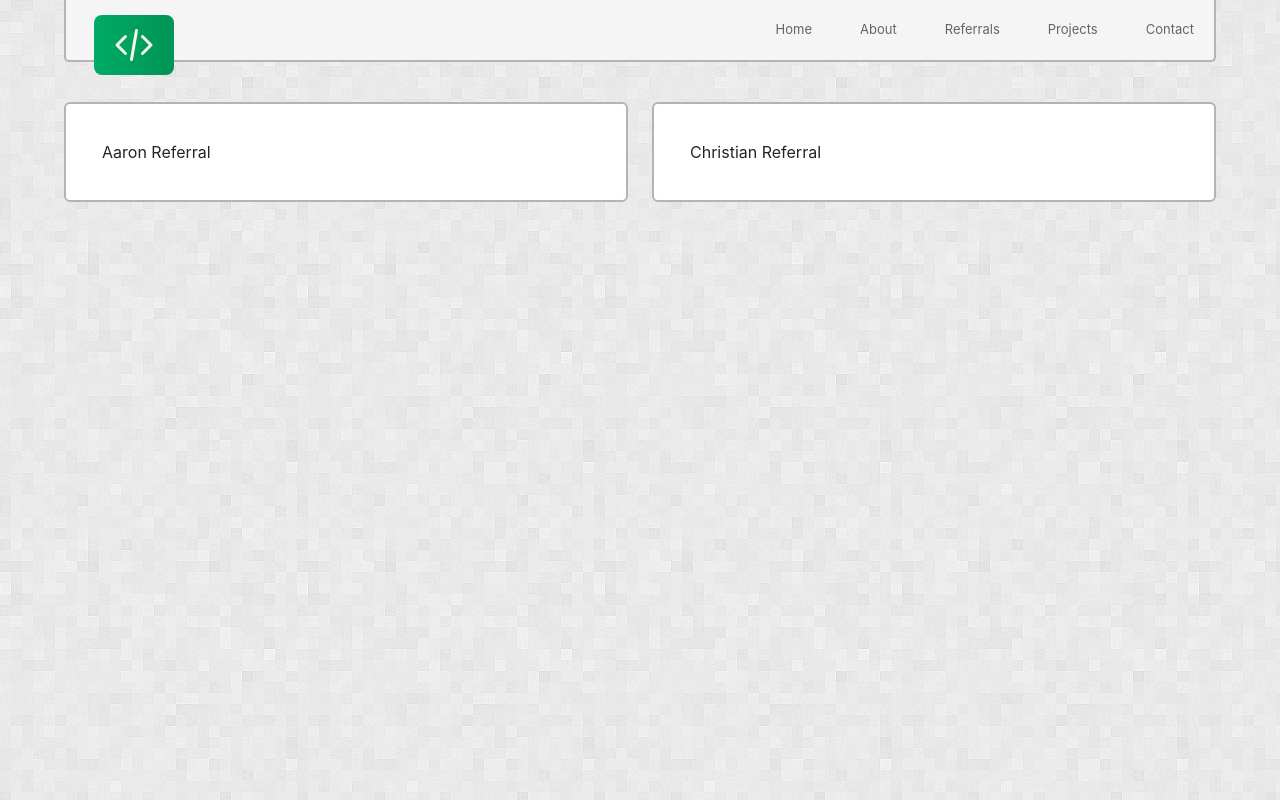
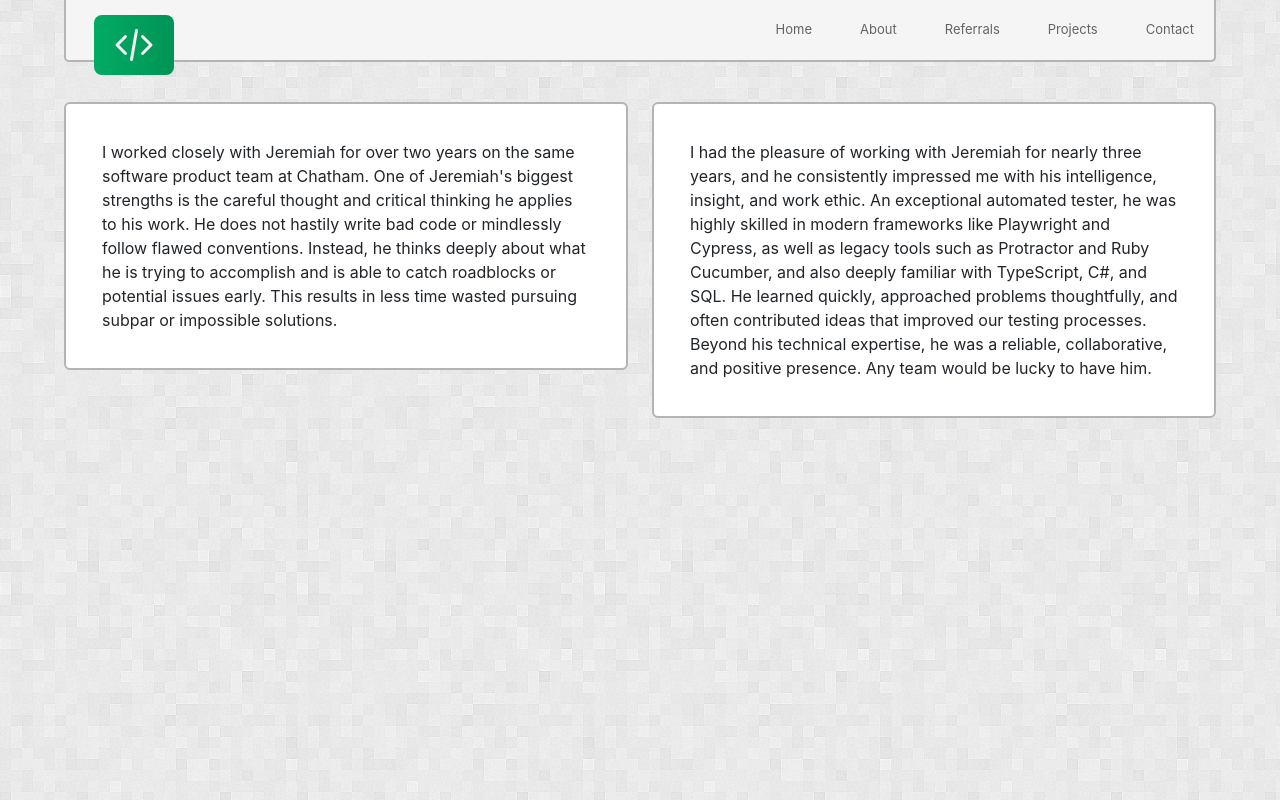
Before and after one commit to JMAdsit/personal-website, a React (Create React App) app: page /referrals in a window 1280 px wide. Built offline with nearby package versions, Linux system fonts and the light colour scheme.

Commit message:
add referral text

```diff
--- /dev/null
+++ b/src/content/ReferralText.js
@@ -0,0 +1,30 @@
+const referrals = {
+    akrumsieg:
+    {
+
+        text:
+`I worked closely with Jeremiah for over two years on the same software product team at Chatham. \
+One of Jeremiah's biggest strengths is the careful thought and critical thinking he applies to his work. \
+He does not hastily write bad code or mindlessly follow flawed conventions. \
+Instead, he thinks deeply about what he is trying to accomplish and is able to catch roadblocks or potential issues early. \
+This results in less time wasted pursuing subpar or impossible solutions.`,
+        secondText:
+`Other highlights to note:
+- As a software test writer, he is great at maximizing coverage and finding edge cases at all levels of the application.
+- He is a great collaborator who is able to clearly articulate his strategies and thought processes.
+- A pleasant and friendly person, he is a solid teammate and always up for a thoughtful conversation.`
+    },
+
+    cmurray: {
+        text:
+`I had the pleasure of working with Jeremiah for nearly three years, \
+and he consistently impressed me with his intelligence, insight, and work ethic. \
+An exceptional automated tester, he was highly skilled in modern frameworks like Playwright and Cypress, \
+as well as legacy tools such as Protractor and Ruby Cucumber, and also deeply \
+familiar with TypeScript, C#, and SQL. He learned quickly, approached problems thoughtfully, \
+and often contributed ideas that improved our testing processes. Beyond his technical expertise, \
+he was a reliable, collaborative, and positive presence. Any team would be lucky to have him.`
+    }
+}
+
+export  default referrals;
--- a/src/index.css
+++ b/src/index.css
@@ -28,6 +28,10 @@ code {
   border: 2px solid rgb(180, 180, 180);
   object-fit: 'cover';
   padding: 20px;
+}
+
+.card-text {
+  white-space: pre-wrap;
 }
 
 .promoTextandLinkFrame {
--- a/src/pages/Referrals.js
+++ b/src/pages/Referrals.js
@@ -1,6 +1,7 @@
 import React from "react";
 import { Row, Col } from "react-bootstrap";
 import TextCard from "../components/TextCard";
+import referrals from "../content/ReferralText";
 
 function Referrals () {
 
@@ -8,12 +9,12 @@ function Referrals () {
         <Row>
             <Col>
                 <TextCard
-                    textBody={"Aaron Referral"}
+                    textBody={referrals.akrumsieg.text}
                 />
             </Col>
             <Col>
                 <TextCard
-                    textBody={"Christian Referral"}
+                    textBody={referrals.cmurray.text}
                 />
             </Col>
         </Row>
```
